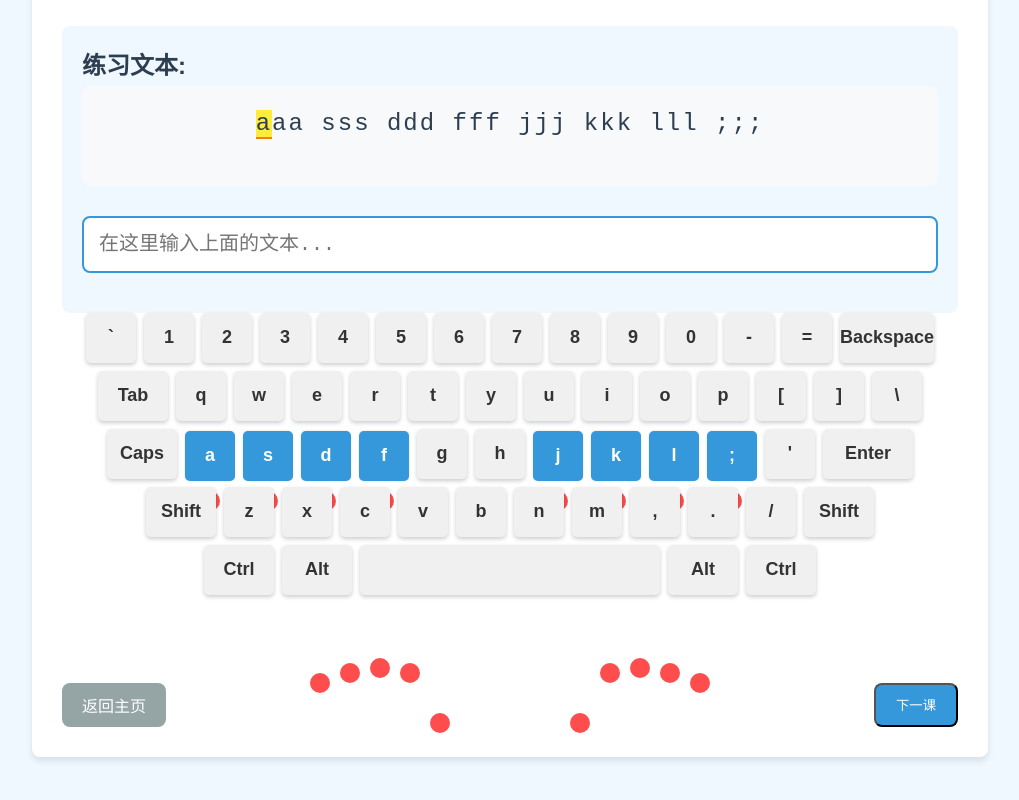
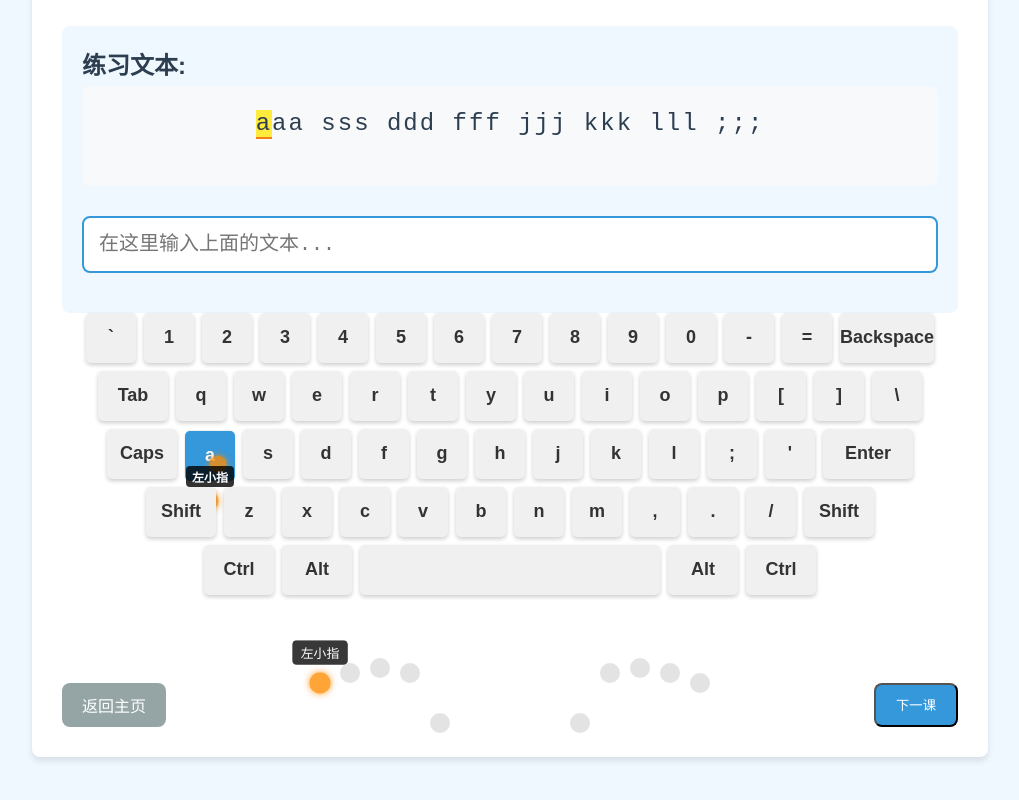
Before and after one commit to wenisy/keyboardgame, a React (Vite) app: page /#/basic-tutorial in a window 1280 px wide. Shown: the part 470-1270 px from the top of the page, without its empty margins (130-1149 px from the left). Built offline with nearby package versions, Linux system fonts and the light colour scheme.

Commit message:
改进键盘提示功能：添加橙色闪烁点和手指提示，修复高亮键不更新的bug

```diff
--- a/src/components/Keyboard.tsx
+++ b/src/components/Keyboard.tsx
@@ -61,18 +61,46 @@ const Keyboard: React.FC<KeyboardProps> = ({
     // 处理右侧的Shift, Alt, Ctrl
     // 注意：这里我们不使用displayKey变量，直接使用key
 
+    // 确定当前需要输入的字母（只高亮一个键）
+    const currentKey = highlightedKeys.length > 0 ? highlightedKeys[0].toLowerCase() : '';
+
     // 确定键的类名
-    const isHighlighted = highlightedKeys.includes(key.toLowerCase());
+    const isCurrentKey = key.toLowerCase() === currentKey;
     const isPressed = pressedKey.toLowerCase() === key.toLowerCase();
     const isIncorrect = incorrectKey.toLowerCase() === key.toLowerCase();
     const isSpecial = Object.keys(specialKeyClasses).includes(key);
 
-    const keyClassName = `key ${isSpecial ? specialKeyClasses[key] : ''} ${isHighlighted ? 'key-highlighted' : ''} ${isPressed ? 'key-pressed' : ''} ${isIncorrect ? 'key-incorrect' : ''}`;
+    const keyClassName = `key ${isSpecial ? specialKeyClasses[key] : ''} ${isCurrentKey ? 'key-highlighted' : ''} ${isPressed ? 'key-pressed' : ''} ${isIncorrect ? 'key-incorrect' : ''}`;
 
-    // 确定手指指示器
-    const fingerIndicator = showFingers && isHighlighted ? (
-      <div className="finger-indicator"></div>
-    ) : null;
+    // 获取当前键应该使用的手指
+    const fingerType = fingerMap[key.toLowerCase()] || '';
+
+    // 手指类型的中文名称
+    const fingerNames: Record<string, string> = {
+      'left-pinky': '左小指',
+      'left-ring': '左无名指',
+      'left-middle': '左中指',
+      'left-index': '左食指',
+      'left-thumb': '左拇指',
+      'right-pinky': '右小指',
+      'right-ring': '右无名指',
+      'right-middle': '右中指',
+      'right-index': '右食指',
+      'right-thumb': '右拇指',
+      'thumb': '拇指'
+    };
+
+    // 手指指示器
+    const fingerIndicator = showFingers && isCurrentKey && !isPressed ? (
+      <div className="finger-indicator finger-indicator-next">
+        <div className="finger-dot"></div>
+        <div className="finger-name">{fingerNames[fingerType]}</div>
+      </div>
+    ) : (showFingers && isPressed ? (
+      <div className="finger-indicator finger-indicator-active">
+        <div className="finger-dot"></div>
+      </div>
+    ) : null);
 
     return (
       <div key={`${rowIndex}-${index}`} className={keyClassName}>
@@ -95,27 +123,72 @@ const Keyboard: React.FC<KeyboardProps> = ({
   const renderHandDiagram = () => {
     if (!showFingers) return null;
 
+    // 确定当前需要输入的字母（只高亮一个键）
+    const currentKey = highlightedKeys.length > 0 ? highlightedKeys[0].toLowerCase() : '';
+
     // 确定当前活跃的手指
     let activeFinger = '';
+    let isPressed = false;
+
+    // 如果有按下的键，显示绿色的手指
     if (pressedKey) {
       activeFinger = fingerMap[pressedKey.toLowerCase()] || '';
+      isPressed = true;
     }
+    // 否则，如果有高亮的键，显示橙色闪烁的手指提示
+    else if (currentKey) {
+      activeFinger = fingerMap[currentKey] || '';
+    }
+
+    // 手指类型的中文名称
+    const fingerNames: Record<string, string> = {
+      'left-pinky': '左小指',
+      'left-ring': '左无名指',
+      'left-middle': '左中指',
+      'left-index': '左食指',
+      'left-thumb': '左拇指',
+      'right-pinky': '右小指',
+      'right-ring': '右无名指',
+      'right-middle': '右中指',
+      'right-index': '右食指',
+      'right-thumb': '右拇指',
+      'thumb': '拇指'
+    };
+
+    // 渲染单个手指
+    const renderFinger = (fingerType: string, position: React.CSSProperties) => {
+      const isActive = activeFinger === fingerType;
+      const fingerClass = isActive
+        ? (isPressed ? 'finger-active' : 'finger-next')
+        : '';
+
+      return (
+        <div
+          className={`finger finger-${fingerType.split('-')[1]} ${fingerClass}`}
+          style={position}
+        >
+          {isActive && !isPressed && (
+            <div className="finger-tooltip">{fingerNames[fingerType]}</div>
+          )}
+        </div>
+      );
+    };
 
     return (
       <div className="hand-diagram">
         <div className="left-hand hand">
-          <div className={`finger finger-pinky ${activeFinger === 'left-pinky' ? 'finger-active' : ''}`} style={{ top: '20px', left: '20px' }}></div>
-          <div className={`finger finger-ring ${activeFinger === 'left-ring' ? 'finger-active' : ''}`} style={{ top: '10px', left: '50px' }}></div>
-          <div className={`finger finger-middle ${activeFinger === 'left-middle' ? 'finger-active' : ''}`} style={{ top: '5px', left: '80px' }}></div>
-          <div className={`finger finger-index ${activeFinger === 'left-index' ? 'finger-active' : ''}`} style={{ top: '10px', left: '110px' }}></div>
-          <div className={`finger finger-thumb ${activeFinger === 'left-thumb' ? 'finger-active' : ''}`} style={{ top: '60px', left: '140px' }}></div>
+          {renderFinger('left-pinky', { top: '20px', left: '20px' })}
+          {renderFinger('left-ring', { top: '10px', left: '50px' })}
+          {renderFinger('left-middle', { top: '5px', left: '80px' })}
+          {renderFinger('left-index', { top: '10px', left: '110px' })}
+          {renderFinger('left-thumb', { top: '60px', left: '140px' })}
         </div>
         <div className="right-hand hand">
-          <div className={`finger finger-thumb ${activeFinger === 'right-thumb' ? 'finger-active' : ''}`} style={{ top: '60px', right: '140px' }}></div>
-          <div className={`finger finger-index ${activeFinger === 'right-index' ? 'finger-active' : ''}`} style={{ top: '10px', right: '110px' }}></div>
-          <div className={`finger finger-middle ${activeFinger === 'right-middle' ? 'finger-active' : ''}`} style={{ top: '5px', right: '80px' }}></div>
-          <div className={`finger finger-ring ${activeFinger === 'right-ring' ? 'finger-active' : ''}`} style={{ top: '10px', right: '50px' }}></div>
-          <div className={`finger finger-pinky ${activeFinger === 'right-pinky' ? 'finger-active' : ''}`} style={{ top: '20px', right: '20px' }}></div>
+          {renderFinger('right-thumb', { top: '60px', right: '140px' })}
+          {renderFinger('right-index', { top: '10px', right: '110px' })}
+          {renderFinger('right-middle', { top: '5px', right: '80px' })}
+          {renderFinger('right-ring', { top: '10px', right: '50px' })}
+          {renderFinger('right-pinky', { top: '20px', right: '20px' })}
         </div>
       </div>
     );
--- a/src/pages/AdvancedTutorial.tsx
+++ b/src/pages/AdvancedTutorial.tsx
@@ -92,9 +92,19 @@ const AdvancedTutorial: React.FC = () => {
         setIncorrectKey(lastChar);
         setCurrentKey('');
       }
+
+      // 更新高亮键，指向下一个需要输入的字符
+      const nextChar = practiceText.charAt(input.length);
+      if (nextChar) {
+        setHighlightedKeys([nextChar]);
+      } else {
+        setHighlightedKeys([]);
+      }
     } else {
       setCurrentKey('');
       setIncorrectKey('');
+      // 如果输入为空，高亮第一个字符
+      setHighlightedKeys([practiceText.charAt(0)]);
     }
 
     // 如果完成当前练习文本，自动进入下一课
--- a/src/pages/BasicTutorial.tsx
+++ b/src/pages/BasicTutorial.tsx
@@ -92,9 +92,19 @@ const BasicTutorial: React.FC = () => {
         setIncorrectKey(lastChar);
         setCurrentKey('');
       }
+
+      // 更新高亮键，指向下一个需要输入的字符
+      const nextChar = practiceText.charAt(input.length);
+      if (nextChar) {
+        setHighlightedKeys([nextChar]);
+      } else {
+        setHighlightedKeys([]);
+      }
     } else {
       setCurrentKey('');
       setIncorrectKey('');
+      // 如果输入为空，高亮第一个字符
+      setHighlightedKeys([practiceText.charAt(0)]);
     }
 
     // 如果完成当前练习文本，自动进入下一课
--- a/src/pages/Practice.tsx
+++ b/src/pages/Practice.tsx
@@ -58,9 +58,9 @@ const Practice: React.FC = () => {
     setIncorrectKey('');
     setCompleted(false);
 
-    // 设置高亮键（当前文本的前几个字符）
-    const firstFewChars = newText.substring(0, 5).toLowerCase().split('');
-    setHighlightedKeys([...new Set(firstFewChars)]);
+    // 设置高亮键（只高亮第一个字符）
+    const firstChar = newText.charAt(0).toLowerCase();
+    setHighlightedKeys([firstChar]);
 
     // 聚焦输入框
     if (inputRef.current) {
@@ -97,7 +97,15 @@ const Practice: React.FC = () => {
       if (input.length < currentText.length) {
         const nextChar = currentText.charAt(input.length).toLowerCase();
         setHighlightedKeys([nextChar]);
+      } else {
+        setHighlightedKeys([]);
       }
+    } else {
+      // 如果输入为空，高亮第一个字符
+      setCurrentKey('');
+      setIncorrectKey('');
+      const firstChar = currentText.charAt(0).toLowerCase();
+      setHighlightedKeys([firstChar]);
     }
 
     // 计算准确率
--- a/src/styles/Keyboard.css
+++ b/src/styles/Keyboard.css
@@ -37,6 +37,22 @@
   color: white;
   transform: translateY(2px);
   box-shadow: 0 0 2px rgba(0, 0, 0, 0.2);
+  position: relative;
+}
+
+.key-highlighted::before {
+  content: '';
+  position: absolute;
+  width: 16px;
+  height: 16px;
+  border-radius: 50%;
+  background-color: rgba(255, 140, 0, 0.8); /* 橙色 */
+  top: 50%;
+  left: 50%;
+  transform: translate(-50%, -50%);
+  animation: pulse-orange 1.5s infinite;
+  box-shadow: 0 0 10px rgba(255, 140, 0, 0.8);
+  z-index: 5;
 }
 
 .key-pressed {
@@ -103,8 +119,11 @@
   width: 20px;
   height: 20px;
   border-radius: 50%;
-  background-color: rgba(255, 0, 0, 0.7);
+  background-color: rgba(200, 200, 200, 0.5);
   z-index: 10;
+  display: flex;
+  align-items: center;
+  justify-content: center;
 }
 
 .finger-active {
@@ -126,3 +145,79 @@
     opacity: 1;
   }
 }
+
+.finger-next {
+  background-color: rgba(255, 140, 0, 0.8); /* 橙色 */
+  animation: pulse-orange 1.5s infinite;
+  box-shadow: 0 0 10px rgba(255, 140, 0, 0.8);
+}
+
+@keyframes pulse-orange {
+  0% {
+    transform: scale(1);
+    opacity: 1;
+    box-shadow: 0 0 5px rgba(255, 140, 0, 0.8);
+  }
+  50% {
+    transform: scale(1.3);
+    opacity: 0.9;
+    box-shadow: 0 0 15px rgba(255, 140, 0, 0.9);
+  }
+  100% {
+    transform: scale(1);
+    opacity: 1;
+    box-shadow: 0 0 5px rgba(255, 140, 0, 0.8);
+  }
+}
+
+.finger-tooltip {
+  position: absolute;
+  top: -30px;
+  background-color: rgba(0, 0, 0, 0.8);
+  color: white;
+  padding: 3px 8px;
+  border-radius: 4px;
+  font-size: 12px;
+  white-space: nowrap;
+  z-index: 20;
+  animation: fadeIn 0.3s ease-in-out;
+}
+
+@keyframes fadeIn {
+  from { opacity: 0; transform: translateY(10px); }
+  to { opacity: 1; transform: translateY(0); }
+}
+
+.finger-dot {
+  width: 16px;
+  height: 16px;
+  border-radius: 50%;
+  background-color: rgba(255, 140, 0, 0.8);
+  animation: pulse-orange 1.5s infinite;
+}
+
+.finger-indicator-next {
+  background-color: transparent;
+  display: flex;
+  align-items: center;
+  justify-content: center;
+  flex-direction: column;
+}
+
+.finger-indicator-active {
+  background-color: transparent;
+  display: flex;
+  align-items: center;
+  justify-content: center;
+}
+
+.finger-name {
+  position: absolute;
+  top: -25px;
+  background-color: rgba(0, 0, 0, 0.8);
+  color: white;
+  padding: 2px 6px;
+  border-radius: 4px;
+  font-size: 12px;
+  white-space: nowrap;
+}
```
